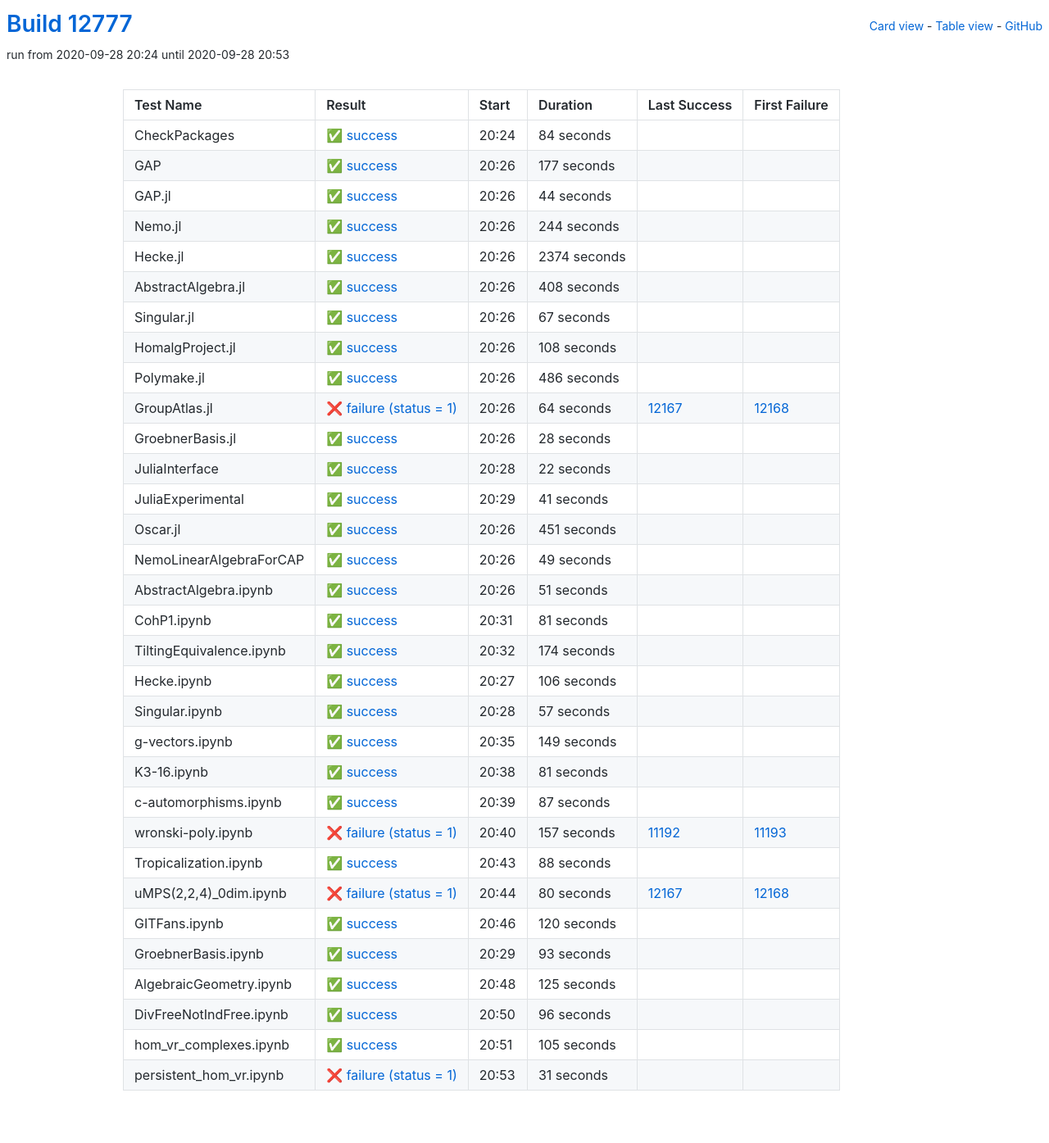
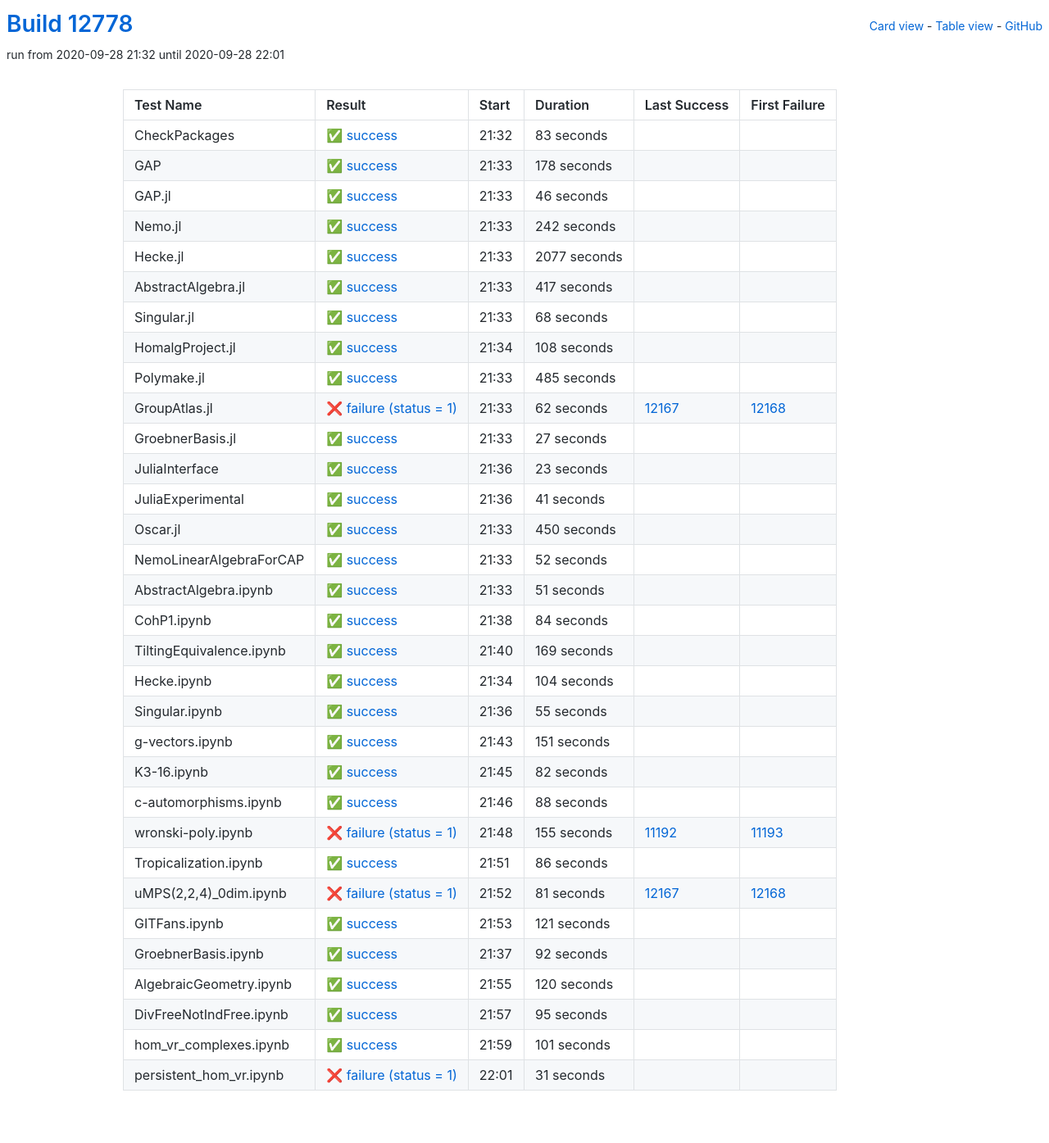
Before and after one commit to oscar-system/oscar-ci-status, a Jekyll site: the page built from table.html, in a window 1280 px wide. Shown: the whole page at 82% size. Built offline with Jekyll 4.4.1, drawn with Linux system fonts in a browser that asks for light colours.

Commit message:
Build #12778

```diff
--- a/_data/ci.yml
+++ b/_data/ci.yml
@@ -1,6 +1,6 @@
 ---
-build: 12777
-build_url: https://oscarci.mathematik.uni-kl.de/job/oscar/12777/
+build: 12778
+build_url: https://oscarci.mathematik.uni-kl.de/job/oscar/12778/
 job: oscar
 organization: oscar-system
 repo: oscar-ci-status
@@ -8,92 +8,92 @@
 tests:
 - name: CheckPackages
   id: checkpackages
-  log: https://oscarci.mathematik.uni-kl.de/job/oscar/12777/artifact/logs/build-12777/CheckPackages.log
-  start: 2020-09-28 20:24
+  log: https://oscarci.mathematik.uni-kl.de/job/oscar/12778/artifact/logs/build-12778/CheckPackages.log
+  start: 2020-09-28 21:32
   success: true
   exitcode: 0
   status: success
-  duration: 84
+  duration: 83
   last_success: false
   last_success_url:
   first_failure: false
   first_failure_url:
 - name: GAP
   id: gap
-  log: https://oscarci.mathematik.uni-kl.de/job/oscar/12777/artifact/logs/build-12777/GAP.log
-  start: 2020-09-28 20:26
+  log: https://oscarci.mathematik.uni-kl.de/job/oscar/12778/artifact/logs/build-12778/GAP.log
+  start: 2020-09-28 21:33
   success: true
   exitcode: 0
   status: success
-  duration: 177
+  duration: 178
   last_success: false
   last_success_url:
   first_failure: false
   first_failure_url:
 - name: GAP.jl
   id: gap-jl
-  log: https://oscarci.mathematik.uni-kl.de/job/oscar/12777/artifact/logs/build-12777/GAP.jl.log
-  start: 2020-09-28 20:26
+  log: https://oscarci.mathematik.uni-kl.de/job/oscar/12778/artifact/logs/build-12778/GAP.jl.log
+  start: 2020-09-28 21:33
   success: true
   exitcode: 0
   status: success
-  duration: 44
+  duration: 46
   last_success: false
   last_success_url:
   first_failure: false
   first_failure_url:
 - name: Nemo.jl
   id: nemo-jl
-  log: https://oscarci.mathematik.uni-kl.de/job/oscar/12777/artifact/logs/build-12777/Nemo.jl.log
-  start: 2020-09-28 20:26
+  log: https://oscarci.mathematik.uni-kl.de/job/oscar/12778/artifact/logs/build-12778/Nemo.jl.log
+  start: 2020-09-28 21:33
   success: true
   exitcode: 0
   status: success
-  duration: 244
+  duration: 242
   last_success: false
   last_success_url:
   first_failure: false
   first_failure_url:
 - name: Hecke.jl
   id: hecke-jl
-  log: https://oscarci.mathematik.uni-kl.de/job/oscar/12777/artifact/logs/build-12777/Hecke.jl.log
-  start: 2020-09-28 20:26
+  log: https://oscarci.mathematik.uni-kl.de/job/oscar/12778/artifact/logs/build-12778/Hecke.jl.log
+  start: 2020-09-28 21:33
   success: true
   exitcode: 0
   status: success
-  duration: 2374
+  duration: 2077
   last_success: false
   last_success_url:
   first_failure: false
   first_failure_url:
 - name: AbstractAlgebra.jl
   id: abstractalgebra-jl
-  log: https://oscarci.mathematik.uni-kl.de/job/oscar/12777/artifact/logs/build-12777/AbstractAlgebra.jl.log
-  start: 2020-09-28 20:26
+  log: https://oscarci.mathematik.uni-kl.de/job/oscar/12778/artifact/logs/build-12778/AbstractAlgebra.jl.log
+  start: 2020-09-28 21:33
   success: true
   exitcode: 0
   status: success
-  duration: 408
+  duration: 417
   last_success: false
   last_success_url:
   first_failure: false
   first_failure_url:
 - name: Singular.jl
   id: singular-jl
-  log: https://oscarci.mathematik.uni-kl.de/job/oscar/12777/artifact/logs/build-12777/Singular.jl.log
-  start: 2020-09-28 20:26
+  log: https://oscarci.mathematik.uni-kl.de/job/oscar/12778/artifact/logs/build-12778/Singular.jl.log
+  start: 2020-09-28 21:33
   success: true
   exitcode: 0
   status: success
-  duration: 67
+  duration: 68
   last_success: false
   last_success_url:
   first_failure: false
   first_failure_url:
 - name: HomalgProject.jl
   id: homalgproject-jl
-  log: https://oscarci.mathematik.uni-kl.de/job/oscar/12777/artifact/logs/build-12777/HomalgProject.jl.log
-  start: 2020-09-28 20:26
+  log: https://oscarci.mathematik.uni-kl.de/job/oscar/12778/artifact/logs/build-12778/HomalgProject.jl.log
+  start: 2020-09-28 21:34
   success: true
   exitcode: 0
   status: success
@@ -104,56 +104,56 @@
   first_failure_url:
 - name: Polymake.jl
   id: polymake-jl
-  log: https://oscarci.mathematik.uni-kl.de/job/oscar/12777/artifact/logs/build-12777/Polymake.jl.log
-  start: 2020-09-28 20:26
+  log: https://oscarci.mathematik.uni-kl.de/job/oscar/12778/artifact/logs/build-12778/Polymake.jl.log
+  start: 2020-09-28 21:33
   success: true
   exitcode: 0
   status: success
-  duration: 486
+  duration: 485
   last_success: false
   last_success_url:
   first_failure: false
   first_failure_url:
 - name: GroupAtlas.jl
   id: groupatlas-jl
-  log: https://oscarci.mathematik.uni-kl.de/job/oscar/12777/artifact/logs/build-12777/GroupAtlas.jl.log
-  start: 2020-09-28 20:26
+  log: https://oscarci.mathematik.uni-kl.de/job/oscar/12778/artifact/logs/build-12778/GroupAtlas.jl.log
+  start: 2020-09-28 21:33
   success: false
   exitcode: 1
   status: failure
-  duration: 64
+  duration: 62
   last_success: 12167
   last_success_url: https://oscarci.mathematik.uni-kl.de/job/oscar/12167/
   first_failure: 12168
   first_failure_url: https://oscarci.mathematik.uni-kl.de/job/oscar/12168/
 - name: GroebnerBasis.jl
   id: groebnerbasis-jl
-  log: https://oscarci.mathematik.uni-kl.de/job/oscar/12777/artifact/logs/build-12777/GroebnerBasis.jl.log
-  start: 2020-09-28 20:26
+  log: https://oscarci.mathematik.uni-kl.de/job/oscar/12778/artifact/logs/build-12778/GroebnerBasis.jl.log
+  start: 2020-09-28 21:33
   success: true
   exitcode: 0
   status: success
-  duration: 28
+  duration: 27
   last_success: false
   last_success_url:
   first_failure: false
   first_failure_url:
 - name: JuliaInterface
   id: juliainterface
-  log: https://oscarci.mathematik.uni-kl.de/job/oscar/12777/artifact/logs/build-12777/JuliaInterface.log
-  start: 2020-09-28 20:28
+  log: https://oscarci.mathematik.uni-kl.de/job/oscar/12778/artifact/logs/build-12778/JuliaInterface.log
+  start: 2020-09-28 21:36
   success: true
   exitcode: 0
   status: success
-  duration: 22
+  duration: 23
   last_success: false
   last_success_url:
   first_failure: false
   first_failure_url:
 - name: JuliaExperimental
   id: juliaexperimental
-  log: https://oscarci.mathematik.uni-kl.de/job/oscar/12777/artifact/logs/build-12777/JuliaExperimental.log
-  start: 2020-09-28 20:29
+  log: https://oscarci.mathematik.uni-kl.de/job/oscar/12778/artifact/logs/build-12778/JuliaExperimental.log
+  start: 2020-09-28 21:36
   success: true
   exitcode: 0
   status: success
@@ -164,32 +164,32 @@
   first_failure_url:
 - name: Oscar.jl
   id: oscar-jl
-  log: https://oscarci.mathematik.uni-kl.de/job/oscar/12777/artifact/logs/build-12777/Oscar.jl.log
-  start: 2020-09-28 20:26
+  log: https://oscarci.mathematik.uni-kl.de/job/oscar/12778/artifact/logs/build-12778/Oscar.jl.log
+  start: 2020-09-28 21:33
   success: true
   exitcode: 0
   status: success
-  duration: 451
+  duration: 450
   last_success: false
   last_success_url:
   first_failure: false
   first_failure_url:
 - name: NemoLinearAlgebraForCAP
   id: nemolinearalgebraforcap
-  log: https://oscarci.mathematik.uni-kl.de/job/oscar/12777/artifact/logs/build-12777/NemoLinearAlgebraForCAP.log
-  start: 2020-09-28 20:26
+  log: https://oscarci.mathematik.uni-kl.de/job/oscar/12778/artifact/logs/build-12778/NemoLinearAlgebraForCAP.log
+  start: 2020-09-28 21:33
   success: true
   exitcode: 0
   status: success
-  duration: 49
+  duration: 52
   last_success: false
   last_success_url:
   first_failure: false
   first_failure_url:
 - name: AbstractAlgebra.ipynb
   id: abstractalgebra-ipynb
-  log: https://oscarci.mathematik.uni-kl.de/job/oscar/12777/artifact/logs/build-12777/AbstractAlgebra.ipynb.log
-  start: 2020-09-28 20:26
+  log: https://oscarci.mathematik.uni-kl.de/job/oscar/12778/artifact/logs/build-12778/AbstractAlgebra.ipynb.log
+  start: 2020-09-28 21:33
   success: true
   exitcode: 0
   status: success
@@ -200,104 +200,80 @@
   first_failure_url:
 - name: CohP1.ipynb
   id: cohp1-ipynb
-  log: https://oscarci.mathematik.uni-kl.de/job/oscar/12777/artifact/logs/build-12777/CohP1.ipynb.log
-  start: 2020-09-28 20:31
+  log: https://oscarci.mathematik.uni-kl.de/job/oscar/12778/artifact/logs/build-12778/CohP1.ipynb.log
+  start: 2020-09-28 21:38
   success: true
   exitcode: 0
   status: success
-  duration: 81
+  duration: 84
   last_success: false
   last_success_url:
   first_failure: false
   first_failure_url:
 - name: TiltingEquivalence.ipynb
   id: tiltingequivalence-ipynb
-  log: https://oscarci.mathematik.uni-kl.de/job/oscar/12777/artifact/logs/build-12777/TiltingEquivalence.ipynb.log
-  start: 2020-09-28 20:32
+  log: https://oscarci.mathematik.uni-kl.de/job/oscar/12778/artifact/logs/build-12778/TiltingEquivalence.ipynb.log
+  start: 2020-09-28 21:40
   success: true
   exitcode: 0
   status: success
-  duration: 174
+  duration: 169
   last_success: false
   last_success_url:
   first_failure: false
   first_failure_url:
 - name: Hecke.ipynb
   id: hecke-ipynb
-  log: https://oscarci.mathematik.uni-kl.de/job/oscar/12777/artifact/logs/build-12777/Hecke.ipynb.log
-  start: 2020-09-28 20:27
+  log: https://oscarci.mathematik.uni-kl.de/job/oscar/12778/artifact/logs/build-12778/Hecke.ipynb.log
+  start: 2020-09-28 21:34
   success: true
   exitcode: 0
   status: success
-  duration: 106
+  duration: 104
   last_success: false
   last_success_url:
   first_failure: false
   first_failure_url:
 - name: Singular.ipynb
   id: singular-ipynb
-  log: https://oscarci.mathematik.uni-kl.de/job/oscar/12777/artifact/logs/build-12777/Singular.ipynb.log
-  start: 2020-09-28 20:28
+  log: https://oscarci.mathematik.uni-kl.de/job/oscar/12778/artifact/logs/build-12778/Singular.ipynb.log
+  start: 2020-09-28 21:36
   success: true
   exitcode: 0
   status: success
-  duration: 57
+  duration: 55
   last_success: false
   last_success_url:
   first_failure: false
   first_failure_url:
 - name: g-vectors.ipynb
   id: g-vectors-ipynb
-  log: https://oscarci.mathematik.uni-kl.de/job/oscar/12777/artifact/logs/build-12777/g-vectors.ipynb.log
-  start: 2020-09-28 20:35
+  log: https://oscarci.mathematik.uni-kl.de/job/oscar/12778/artifact/logs/build-12778/g-vectors.ipynb.log
+  start: 2020-09-28 21:43
   success: true
   exitcode: 0
   status: success
-  duration: 149
+  duration: 151
   last_success: false
   last_success_url:
   first_failure: false
   first_failure_url:
 - name: K3-16.ipynb
   id: k3-16-ipynb
-  log: https://oscarci.mathematik.uni-kl.de/job/oscar/12777/artifact/logs/build-12777/K3-16.ipynb.log
-  start: 2020-09-28 20:38
+  log: https://oscarci.mathematik.uni-kl.de/job/oscar/12778/artifact/logs/build-12778/K3-16.ipynb.log
+  start: 2020-09-28 21:45
   success: true
   exitcode: 0
   status: success
-  duration: 81
+  duration: 82
   last_success: false
   last_success_url:
   first_failure: false
   first_failure_url:
 - name: c-automorphisms.ipynb
   id: c-automorphisms-ipynb
-  log: https://oscarci.mathematik.uni-kl.de/job/oscar/12777/artifact/logs/build-12777/c-automorphisms.ipynb.log
-  start: 2020-09-28 20:39
-  success: true
-  exitcode: 0
-  status: success
-  duration: 87
-  last_success: false
-  last_success_url:
-  first_failure: false
-  first_failure_url:
-- name: wronski-poly.ipynb
-  id: wronski-poly-ipynb
-  log: https://oscarci.mathematik.uni-kl.de/job/oscar/12777/artifact/logs/build-12777/wronski-poly.ipynb.log
-  start: 2020-09-28 20:40
-  success: false
-  exitcode: 1
-  status: failure
-  duration: 157
-  last_success: 11192
-  last_success_url: https://oscarci.mathematik.uni-kl.de/job/oscar/11192/
-  first_failure: 11193
-  first_failure_url: https://oscarci.mathematik.uni-kl.de/job/oscar/11193/
-- name: Tropicalization.ipynb
-  id: tropicalization-ipynb
-  log: https://oscarci.mathematik.uni-kl.de/job/oscar/12777/artifact/logs/build-12777/Tropicalization.ipynb.log
-  start: 2020-09-28 20:43
+  log: https://oscarci.mathematik.uni-kl.de/job/oscar/12778/artifact/logs/build-12778/c-automorphisms.ipynb.log
+  start: 2020-09-28 21:46
   success: true
   exitcode: 0
   status: success
@@ -306,22 +282,70 @@
   last_success_url:
   first_failure: false
   first_failure_url:
-- name: uMPS(2,2,4)_0dim.ipynb
-  id: umps-2-2-4-0dim-ipynb
-  log: https://oscarci.mathematik.uni-kl.de/job/oscar/12777/artifact/logs/build-12777/uMPS-2-2-4-_0dim.ipynb.log
-  start: 2020-09-28 20:44
+- name: wronski-poly.ipynb
+  id: wronski-poly-ipynb
+  log: https://oscarci.mathematik.uni-kl.de/job/oscar/12778/artifact/logs/build-12778/wronski-poly.ipynb.log
+  start: 2020-09-28 21:48
   success: false
   exitcode: 1
   status: failure
-  duration: 80
+  duration: 155
+  last_success: 11192
+  last_success_url: https://oscarci.mathematik.uni-kl.de/job/oscar/11192/
+  first_failure: 11193
+  first_failure_url: https://oscarci.mathematik.uni-kl.de/job/oscar/11193/
+- name: Tropicalization.ipynb
+  id: tropicalization-ipynb
+  log: https://oscarci.mathematik.uni-kl.de/job/oscar/12778/artifact/logs/build-12778/Tropicalization.ipynb.log
+  start: 2020-09-28 21:51
+  success: true
+  exitcode: 0
+  status: success
+  duration: 86
+  last_success: false
+  last_success_url:
+  first_failure: false
+  first_failure_url:
+- name: uMPS(2,2,4)_0dim.ipynb
+  id: umps-2-2-4-0dim-ipynb
+  log: https://oscarci.mathematik.uni-kl.de/job/oscar/12778/artifact/logs/build-12778/uMPS-2-2-4-_0dim.ipynb.log
+  start: 2020-09-28 21:52
+  success: false
+  exitcode: 1
+  status: failure
+  duration: 81
   last_success: 12167
   last_success_url: https://oscarci.mathematik.uni-kl.de/job/oscar/12167/
   first_failure: 12168
   first_failure_url: https://oscarci.mathematik.uni-kl.de/job/oscar/12168/
 - name: GITFans.ipynb
   id: gitfans-ipynb
-  log: https://oscarci.mathematik.uni-kl.de/job/oscar/12777/artifact/logs/build-12777/GITFans.ipynb.log
-  start: 2020-09-28 20:46
+  log: https://oscarci.mathematik.uni-kl.de/job/oscar/12778/artifact/logs/build-12778/GITFans.ipynb.log
+  start: 2020-09-28 21:53
+  success: true
+  exitcode: 0
+  status: success
+  duration: 121
+  last_success: false
+  last_success_url:
+  first_failure: false
+  first_failure_url:
+- name: GroebnerBasis.ipynb
+  id: groebnerbasis-ipynb
+  log: https://oscarci.mathematik.uni-kl.de/job/oscar/12778/artifact/logs/build-12778/GroebnerBasis.ipynb.log
+  start: 2020-09-28 21:37
+  success: true
+  exitcode: 0
+  status: success
+  duration: 92
+  last_success: false
+  last_success_url:
+  first_failure: false
+  first_failure_url:
+- name: AlgebraicGeometry.ipynb
+  id: algebraicgeometry-ipynb
+  log: https://oscarci.mathematik.uni-kl.de/job/oscar/12778/artifact/logs/build-12778/AlgebraicGeometry.ipynb.log
+  start: 2020-09-28 21:55
   success: true
   exitcode: 0
   status: success
@@ -330,58 +354,34 @@
   last_success_url:
   first_failure: false
   first_failure_url:
-- name: GroebnerBasis.ipynb
-  id: groebnerbasis-ipynb
-  log: https://oscarci.mathematik.uni-kl.de/job/oscar/12777/artifact/logs/build-12777/GroebnerBasis.ipynb.log
-  start: 2020-09-28 20:29
+- name: DivFreeNotIndFree.ipynb
+  id: divfreenotindfree-ipynb
+  log: https://oscarci.mathematik.uni-kl.de/job/oscar/12778/artifact/logs/build-12778/DivFreeNotIndFree.ipynb.log
+  start: 2020-09-28 21:57
   success: true
   exitcode: 0
   status: success
-  duration: 93
-  last_success: false
-  last_success_url:
-  first_failure: false
-  first_failure_url:
-- name: AlgebraicGeometry.ipynb
-  id: algebraicgeometry-ipynb
-  log: https://oscarci.mathematik.uni-kl.de/job/oscar/12777/artifact/logs/build-12777/AlgebraicGeometry.ipynb.log
-  start: 2020-09-28 20:48
-  success: true
-  exitcode: 0
-  status: success
-  duration: 125
-  last_success: false
-  last_success_url:
-  first_failure: false
-  first_failure_url:
-- name: DivFreeNotIndFree.ipynb
-  id: divfreenotindfree-ipynb
-  log: https://oscarci.mathematik.uni-kl.de/job/oscar/12777/artifact/logs/build-12777/DivFreeNotIndFree.ipynb.log
-  start: 2020-09-28 20:50
-  success: true
-  exitcode: 0
-  status: success
-  duration: 96
+  duration: 95
   last_success: false
   last_success_url:
   first_failure: false
   first_failure_url:
 - name: hom_vr_complexes.ipynb
   id: hom-vr-complexes-ipynb
-  log: https://oscarci.mathematik.uni-kl.de/job/oscar/12777/artifact/logs/build-12777/hom_vr_complexes.ipynb.log
-  start: 2020-09-28 20:51
+  log: https://oscarci.mathematik.uni-kl.de/job/oscar/12778/artifact/logs/build-12778/hom_vr_complexes.ipynb.log
+  start: 2020-09-28 21:59
   success: true
   exitcode: 0
   status: success
-  duration: 105
+  duration: 101
   last_success: false
   last_success_url:
   first_failure: false
   first_failure_url:
 - name: persistent_hom_vr.ipynb
   id: persistent-hom-vr-ipynb
-  log: https://oscarci.mathematik.uni-kl.de/job/oscar/12777/artifact/logs/build-12777/persistent_hom_vr.ipynb.log
-  start: 2020-09-28 20:53
+  log: https://oscarci.mathematik.uni-kl.de/job/oscar/12778/artifact/logs/build-12778/persistent_hom_vr.ipynb.log
+  start: 2020-09-28 22:01
   success: false
   exitcode: 1
   status: failure
```
Also changed, not shown: README.md.
